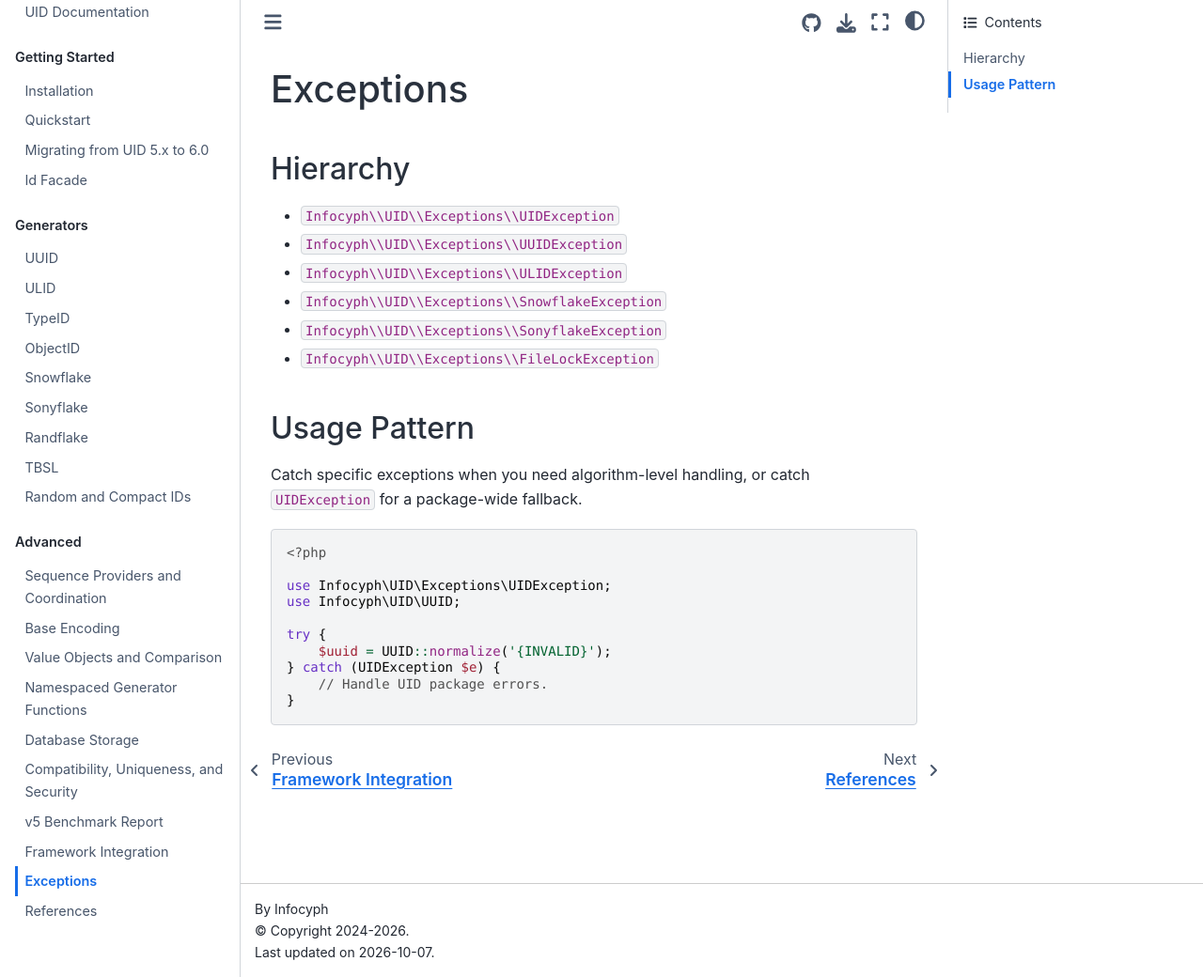
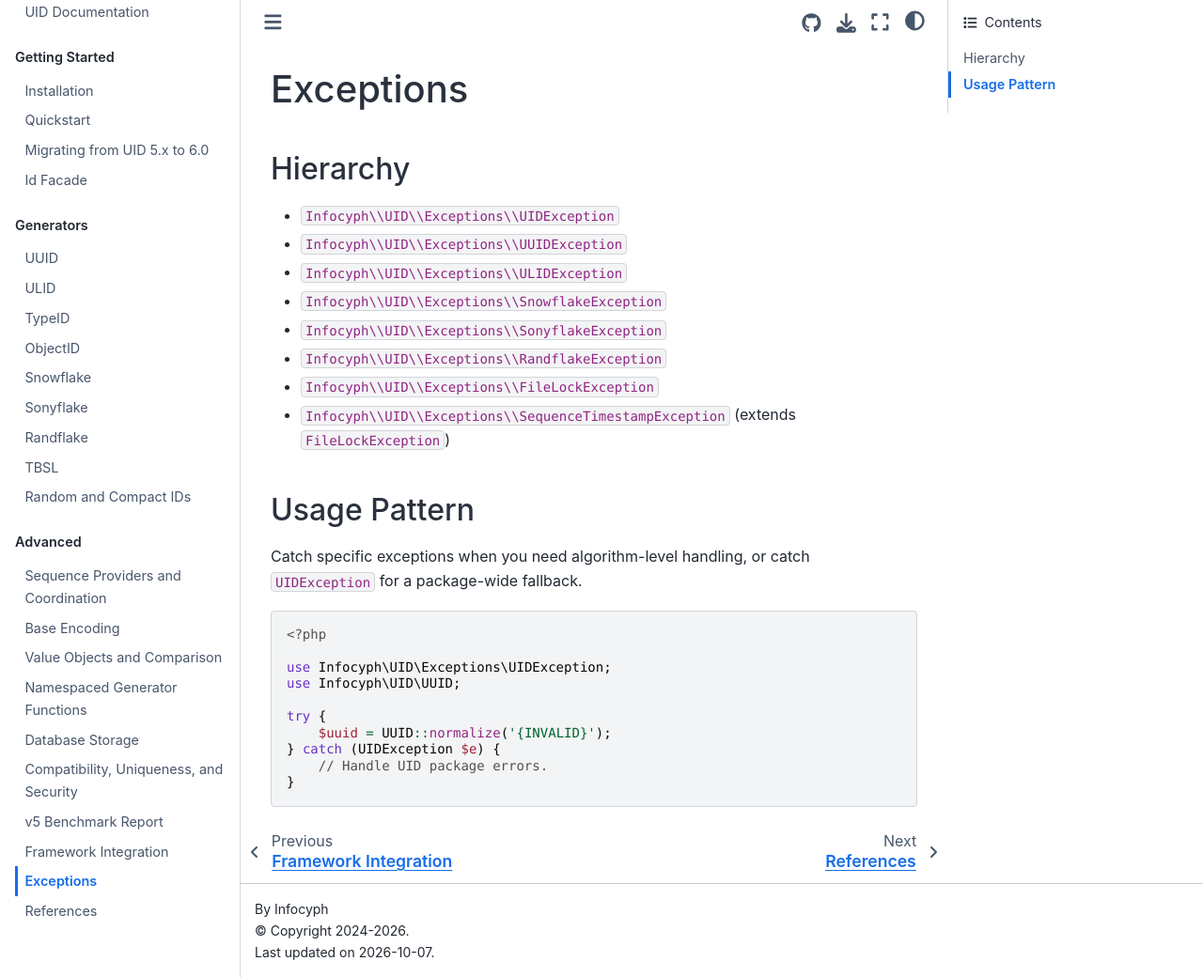
Before and after one commit to infocyph/UID, a Sphinx documentation site: the page built from docs/exceptions.rst, in a window 1280 px wide and 1040 px high. Shown: the whole window at 94% size. Built offline with Sphinx 7.4.7 and the Sphinx Book theme 1.1.4, drawn with Linux system fonts in a browser that asks for light colours.

```diff
--- a/docs/exceptions.rst
+++ b/docs/exceptions.rst
@@ -9,7 +9,9 @@
 - ``Infocyph\\UID\\Exceptions\\ULIDException``
 - ``Infocyph\\UID\\Exceptions\\SnowflakeException``
 - ``Infocyph\\UID\\Exceptions\\SonyflakeException``
+- ``Infocyph\\UID\\Exceptions\\RandflakeException``
 - ``Infocyph\\UID\\Exceptions\\FileLockException``
+- ``Infocyph\\UID\\Exceptions\\SequenceTimestampException`` (extends ``FileLockException``)
 
 Usage Pattern
 -------------
```
